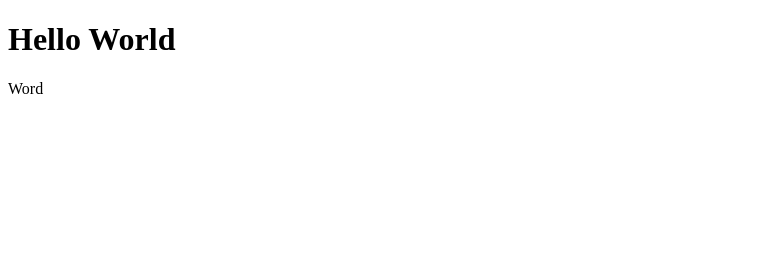
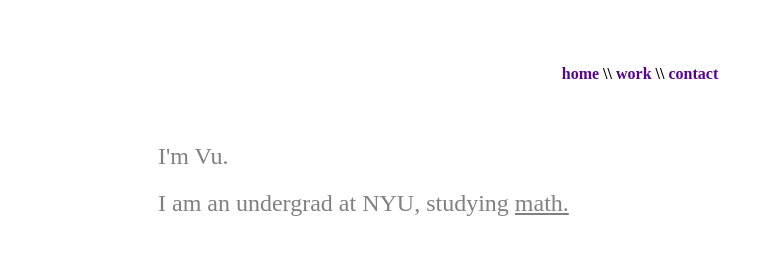
Before and after one commit to vuunguuyen/vuunguuyen.github.io, a plain HTML site: page index.html in a window 1280 px wide. Shown: the whole page, without its empty margins (0-774 px from the left). Drawn offline with Linux system fonts and the light colour scheme.

Commit message:
Update index.html

```diff
--- a/index.html
+++ b/index.html
@@ -1,7 +1,51 @@
 <!DOCTYPE html>
-	<html>
-		<body>
-			<h1>Hello World</h1>
-			<p>Word</p>
-		</body>
-	</html>
+<html>
+	<head>
+		<meta charset="UTF-8">
+		<meta name="description" content="This is an awesome website">
+		<title>Vu's Website</title>
+	</head>
+	<style>
+		a:link, a:visited{
+/*			background-color: #f44336;*/
+  			color: #57068c;
+ /*			padding: 15px 25px;*/
+  			text-align: center;
+  			text-decoration: none;
+  			display: inline-block;
+		}
+	</style>
+	 <style type ="text/css" >
+   .footer{
+       position: fixed;
+       text-align: center;
+       bottom: 0px;
+       width: 100%;
+   }
+</style>
+	<body>
+
+
+		<!-- <h1>Vu's Website</h1>
+		<br/>
+		<hr/>
+		<p><big>This</big> is why you should <b>hire</b> me</p>
+		<p>I <small>got</small> <i>impeccable</i> <s><u>coding</s></u> skills</p>
+
+		<p>H<sup>2</sup>0 -->
+		<br/><br/>
+		<!-- <h4 style="color:lightblue;text-align: center;">home \\ work \\ contact</h4> -->
+		<h4 style="text-align: center;"><a href="https://cosmc.net/old/index.html">home</a> \\ <a href="https://cosmc.net/old/work.html">work</a> \\ <a href="https://cosmc.net/old/contact.html">contact</a></h4>
+
+		<br/>
+		<p style="color: gray; font-size: 20px;text-indent: 150px;"><big>I'm Vu.</big></p>
+		<p style="color: gray; font-size: 20px; text-indent: 150px;"><big>I am an undergrad at NYU, studying <u>math.</u></big></p>
+	<!-- 	<p style="color: red;background-color: blue;">You can style your HTML code</p> -->
+
+		<!-- <h5 style="color: lightblue;">home \\ work \\ contact</h5> -->
+
+		<div class="footer"><a href="https://cosmc.net/old/index.html"></div>
+
+	</body>
+
+</html>
```
